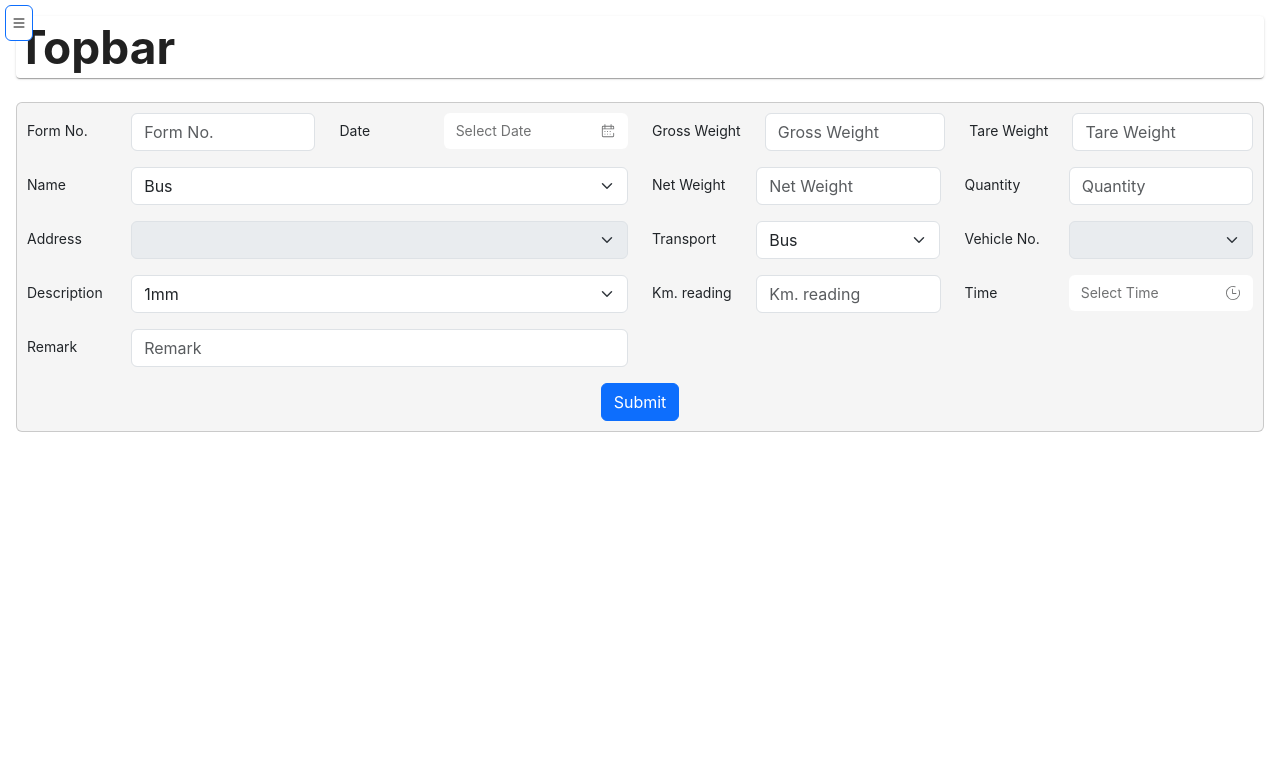
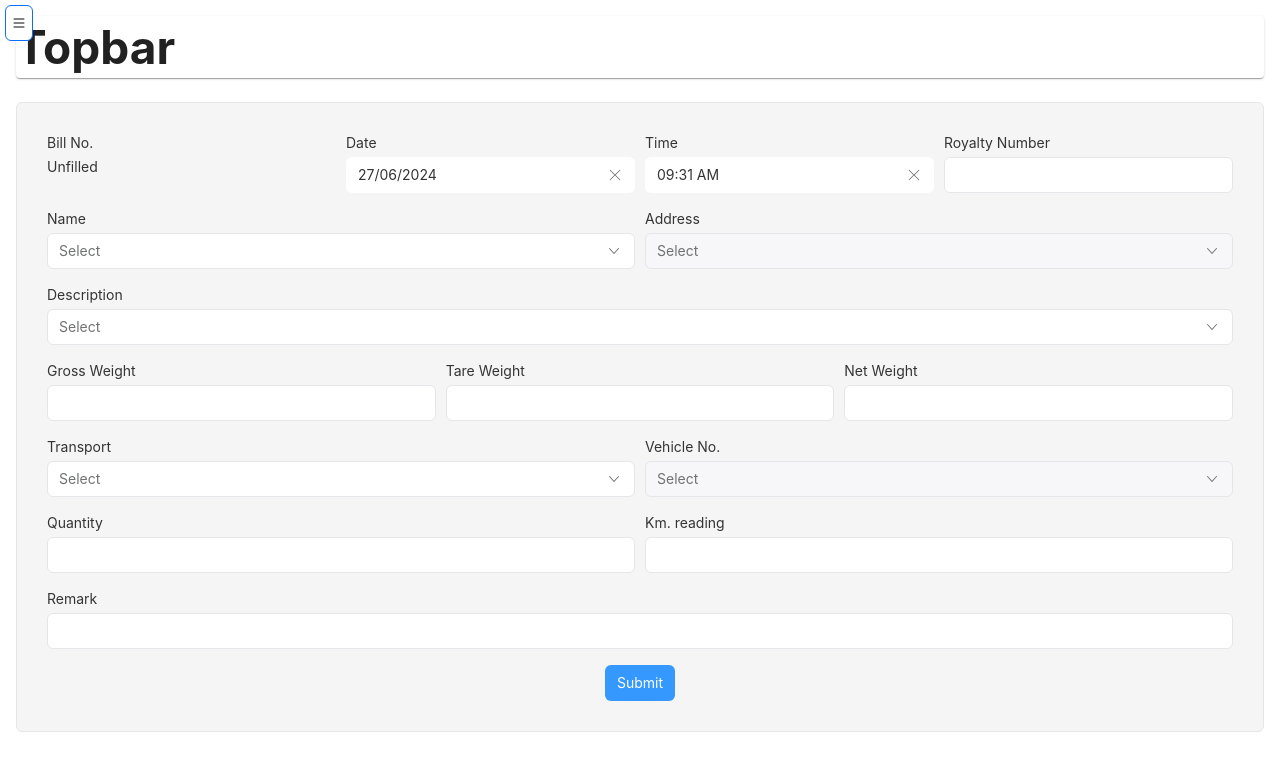
Before and after one commit to UchitChavda/Stone_App, a React (Create React App) app: page / in a window 1280 px wide. Shown: the top 770 px of the page. Built offline with nearby package versions, Linux system fonts and the light colour scheme.

Commit message:
Rsuite Changes

```diff
--- a/src/Pages/BillForm.jsx
+++ b/src/Pages/BillForm.jsx
@@ -1,24 +1,18 @@
 import React, { useState } from 'react'
-import Form from 'react-bootstrap/Form';
-import Col from 'react-bootstrap/Col';
-import Button from 'react-bootstrap/Button';
-import Card from 'react-bootstrap/Card';
-import Row from 'react-bootstrap/Row';
-import { DatePicker } from 'rsuite';
+import { Form, Row, Col, Input, SelectPicker, Button, Panel, DatePicker } from 'rsuite';
 import "rsuite/dist/rsuite.css";
-import Dropdown from 'react-bootstrap/Dropdown';
 import instance from '../middleware';
-import FormControlContext from '@mui/material/FormControl/FormControlContext';
 
 function Main() {
 
     const [formNo, setFormNo] = useState(null);
     const [date, setDate] = useState(new Date());
+    const [time, setTime] = useState(new Date());
+    const [royalty, setRoyalty] = useState(null);
     const [name, setName] = useState('');
     const [addressOptions, setAddressOptions] = useState([]);
     const [address, setAddress] = useState('');
     const [description, setDescription] = useState('');
-    const [time, setTime] = useState(new Date());
     const [grossWeight, setGrossWeight] = useState(null);
     const [tareWeight, setTareWeight] = useState(null);
     const [quantity, setQuantity] = useState(null);
@@ -48,42 +42,44 @@ function Main() {
         setTime(value);
     };
 
-    const handleNameChange = (event) => {
-        const selectedValue = event.target.value;
+    const handleNameChange = (value) => {
+        const selectedValue = value;
         setName(selectedValue);
         setAddressOptions(nameOptions[selectedValue] || []);
         setAddress('');
     };
 
-    const handleAddressChange = (event) => {
-        setAddress(event.target.value);
+    const handleAddressChange = (value) => {
+        setAddress(value);
     };
 
     const calculateNetWeight = () => {
-        if (grossWeight && tareWeight) {
-            if (grossWeight < tareWeight) {
+        const gross = parseFloat(grossWeight);
+        const tare = parseFloat(tareWeight);
+        if (!isNaN(gross) && !isNaN(tare)) {
+            if (gross < tare) {
                 return 0;
             }
-            return grossWeight - tareWeight;
+            return gross - tare;
         }
         return "";
     };
 
-    const handleTransportChange = (event) => {
-        const selectedValue = event.target.value;
+    const handleTransportChange = (value) => {
+        const selectedValue = value;
         setTransport(selectedValue);
         setVehicleOptions(transportOptions[selectedValue] || []);
         setVehicle('');
     };
 
-    const handleVehicleChange = (event) => {
-        setVehicle(event.target.value);
+    const handleVehicleChange = (value) => {
+        setVehicle(value);
     };
 
     const handleSubmit = async () => {
         try {
+            console.log(name);
             // const response = await instance.post('/NewBill', `billnumber=${formNo}&date=${date}&name=${name}&address=${address}&description=${description}&quantity=${quantity}&time=${time}&grossWeight=${grossWeight}&tareWeight=${tareWeight}&netWeight=${netWeight}&transport=${transport}&vehicleNo=${vehicleNo}&kmReading=${kmReading}&remark=${remark}`);
-            console.log('Response:');
         } catch (error) {
             console.error(error);
         }
@@ -91,222 +87,211 @@ function Main() {
 
     return (
         <div style={{ marginTop: "1.5rem" }}>
-            <Card style={{ padding: "10px", backgroundColor: 'whitesmoke' }}>
-                <Form>
-                    <Row>
-                        <Col sm="6">
-                            <Form.Group as={Row} className="mb-3" controlId="formPlaintextPassword">
-                                <Form.Label column sm="2">
-                                    Form No.
-                                </Form.Label>
-                                <Col sm="4">
-                                    <Form.Control
+            <Panel bordered style={{ padding: "10px", backgroundColor: 'whitesmoke' }}>
+                <Form fluid>
+                    <Row style={{ marginBottom: '1rem' }}>
+                        <Col sm="18" md="6">
+                            <Form.Group>
+                                <Form.ControlLabel>Bill No.</Form.ControlLabel>
+                                <Input
                                     type="number"
-                                        placeholder="Form No."
+                                    plaintext
                                     value={formNo}
                                     readOnly
                                 />
+                            </Form.Group>
                         </Col>
-                                <Form.Label column sm="2">
-                                    Date
-                                </Form.Label>
-                                <Col sm='4'>
-                                    <DatePicker oneTap appearance="subtle" placeholder="Select Date" onChange={handleDateChange} format="dd/MM/yyyy" />
+                        <Col sm="18" md="6">
+                            <Form.Group>
+                                <Form.ControlLabel>Date</Form.ControlLabel>
+                                <DatePicker
+                                    format="dd/MM/yyyy"
+                                    block
+                                    appearance='subtle'
+                                    placeholder='Select Date'
+                                    onChange={handleDateChange}
+                                    value={date}
+                                />
+                            </Form.Group>
                         </Col>
+                        <Col sm="18" md="6">
+                            <Form.Group>
+                                <Form.ControlLabel>Time</Form.ControlLabel>
+                                <DatePicker
+                                    block
+                                    format="hh:mm aa"
+                                    showMeridiem
+                                    appearance='subtle'
+                                    placeholder='Select Time'
+                                    onChange={handleTimeChange}
+                                    value={time}
+                                />
                             </Form.Group>
+                        </Col>
+                        <Col sm="18" md="6">
+                            <Form.Group>
+                            <Form.ControlLabel>Royalty Number</Form.ControlLabel>
+                                <Input
+                                    type="number"
+                                    value={royalty}
+                                    min="0"
+                                    onChange={(value) => setRoyalty(value)}
+                                />
+                            </Form.Group>
+                        </Col>
+                    </Row>
 
-                            <Form.Group as={Row} className="mb-3" controlId="formPlaintextPassword">
-                                <Form.Label column sm="2">
-                                    Name
-                                </Form.Label>
-                                <Col sm="10">
-                                    <Form.Select
-                                        aria-label="Name select"
+                    <Row style={{ marginBottom: '1rem' }}>
+                        <Col sm="36" md="12">
+                            <Form.Group>
+                                <Form.ControlLabel>Name</Form.ControlLabel>
+                                <SelectPicker
+                                    data={Object.keys(nameOptions).map(name => ({ label: name, value: name }))}
                                     value={name}
                                     onChange={handleNameChange}
-                                    >
-                                        {Object.keys(nameOptions).map((name) => (
-                                            <option key={name} value={name}>
-                                                {name}
-                                            </option>
-                                        ))}
-                                    </Form.Select>
+                                    block
+                                />
+                            </Form.Group>
                         </Col>
-                            </Form.Group>
-
-                            <Form.Group as={Row} className="mb-3" controlId="formPlaintextPassword">
-                                <Form.Label column sm="2">
-                                    Address
-                                </Form.Label>
-                                <Col sm="10">
-                                    <Form.Select
-                                        aria-label="Address select"
+                        <Col sm="36" md="12">
+                            <Form.Group>
+                                <Form.ControlLabel>Address</Form.ControlLabel>
+                                <SelectPicker
+                                    data={addressOptions.map(address => ({ label: address, value: address }))}
                                     value={address}
                                     onChange={handleAddressChange}
                                     disabled={!addressOptions.length}
-                                    >
-                                        {addressOptions.map((address) => (
-                                            <option key={address} value={address}>
-                                                {address}
-                                            </option>
-                                        ))}
-                                    </Form.Select>
+                                    block
+                                />
+                            </Form.Group>
                         </Col>
+                    </Row>
+
+                    <Row style={{ marginBottom: '1rem' }}>
+                        <Col sm="36" md="24">
+                            <Form.Group>
+                                <Form.ControlLabel>Description</Form.ControlLabel>
+                                <SelectPicker
+                                    data={[
+                                        { label: "1mm", value: "1mm" },
+                                        { label: "2mm", value: "2mm" },
+                                        { label: "3mm", value: "3mm" }
+                                    ]}
+                                    value={description}
+                                    onChange={(value) => setDescription(value)}
+                                    block
+                                />
                             </Form.Group>
+                        </Col>
+                    </Row>
 
-                            <Form.Group as={Row} className="mb-3" controlId="formPlaintextPassword">
-                                <Form.Label column sm="2">
-                                    Description
-                                </Form.Label>
-                                <Col sm="10">
-                                    <Form.Select
-                                        aria-label="Thickness select"
-                                        value={description}
-                                        onChange={(e) => setDescription(e.target.value)}
-                                    >
-                                        <option value="1mm">1mm</option>
-                                        <option value="2mm">2mm</option>
-                                        <option value="3mm">3mm</option>
-                                    </Form.Select>
-                                </Col>
-                            </Form.Group>
-
-                            <Form.Group as={Row} className="mb-3" controlId="formPlaintextPassword">
-                                <Form.Label column sm="2">
-                                    Remark
-                                </Form.Label>
-                                <Col sm="10">
-                                    <Form.Control
-                                        type="text"
-                                        placeholder="Remark"
-                                        value={remark}
-                                        onChange={(e) => setRemark(e.target.value)}
-                                    />
-                                </Col>
-                            </Form.Group>
-
-                        </Col>
-                        <Col sm="6">
-                            <Form.Group as={Row} className="mb-3" controlId="formPlaintextPassword">
-                                <Form.Label column sm='auto' >
-                                    Gross Weight
-                                </Form.Label>
-                                <Col>
-                                    <Form.Control
+                    <Row style={{ marginBottom: '1rem' }}>
+                        <Col sm="24" md="8">
+                            <Form.Group>
+                                <Form.ControlLabel>Gross Weight</Form.ControlLabel>
+                                <Input
                                     type="number"
-                                        placeholder="Gross Weight"
                                     value={grossWeight}
                                     min="0"
-                                        onChange={(e) => setGrossWeight(e.target.value)}
+                                    onChange={(value) => setGrossWeight(value)}
                                 />
+                            </Form.Group>
                         </Col>
-                                <Form.Label column sm='auto' >
-                                    Tare Weight
-                                </Form.Label>
-                                <Col >
-                                    <Form.Control
+                        <Col sm="24" md="8">
+                            <Form.Group>
+                                <Form.ControlLabel>Tare Weight</Form.ControlLabel>
+                                <Input
                                     type="number"
-                                        placeholder="Tare Weight"
                                     value={tareWeight}
                                     min="0"
-                                        onChange={(e) => setTareWeight(e.target.value)}
+                                    onChange={(value) => setTareWeight(value)}
                                 />
+                            </Form.Group>
                         </Col>
-                            </Form.Group>
-
-                            <Form.Group as={Row} className="mb-3" controlId="formPlaintextPassword">
-                                <Form.Label column sm='2' >
-                                    Net Weight
-                                </Form.Label>
-                                <Col >
-                                    <Form.Control
+                        <Col sm="24" md="8">
+                            <Form.Group>
+                                <Form.ControlLabel>Net Weight</Form.ControlLabel>
+                                <Input
                                     type="number"
-                                        placeholder="Net Weight"
                                     value={calculateNetWeight()}
                                     min="0"
                                     readOnly
                                 />
+                            </Form.Group>
                         </Col>
-                                <Form.Label column sm='2'>
-                                    Quantity
-                                </Form.Label>
-                                <Col >
-                                    <Form.Control
-                                        type="number"
-                                        placeholder="Quantity"
-                                        value={quantity}
-                                        min="0"
-                                        onChange={(e) => setQuantity(e.target.value)}
-                                    />
-                                </Col>
-                            </Form.Group>
+                    </Row>
 
-                            <Form.Group as={Row} className="mb-3" controlId="formPlaintextPassword">
-                                <Form.Label column sm="2">
-                                    Transport
-                                </Form.Label>
-                                <Col sm="4">
-                                    <Form.Select
-                                        aria-label="Transport select"
+                    <Row style={{ marginBottom: '1rem' }}>
+                        <Col sm="36" md="12">
+                            <Form.Group>
+                                <Form.ControlLabel>Transport</Form.ControlLabel>
+                                <SelectPicker
+                                    data={Object.keys(transportOptions).map(transport => ({ label: transport, value: transport }))}
                                     value={transport}
                                     onChange={handleTransportChange}
-                                    >
-                                        {Object.keys(transportOptions).map((transport) => (
-                                            <option key={transport} value={transport}>
-                                                {transport}
-                                            </option>
-                                        ))}
-                                    </Form.Select>
+                                    block
+                                />
+                            </Form.Group>
                         </Col>
-                                <Form.Label column sm="2">
-                                    Vehicle No.
-                                </Form.Label>
-                                <Col sm="4">
-                                    <Form.Select
-                                        aria-label="Vehicle select"
+                        <Col sm="36" md="12">
+                            <Form.Group>
+                                <Form.ControlLabel>Vehicle No.</Form.ControlLabel>
+                                <SelectPicker
+                                    data={vehicleOptions.map(vehicle => ({ label: vehicle, value: vehicle }))}
                                     value={vehicle}
                                     onChange={handleVehicleChange}
                                     disabled={!vehicleOptions.length}
-                                    >
-                                        {vehicleOptions.map((vehicle) => (
-                                            <option key={vehicle} value={vehicle}>
-                                                {vehicle}
-                                            </option>
-                                        ))}
-                                    </Form.Select>
+                                    block
+                                />
+                            </Form.Group>
                         </Col>
+                    </Row>
+
+                    <Row style={{ marginBottom: '1rem' }}>
+                        <Col sm="36" md="12">
+                            <Form.Group>
+                                <Form.ControlLabel>Quantity</Form.ControlLabel>
+                                <Input
+                                    type="number"
+                                    value={quantity}
+                                    min="0"
+                                    onChange={(value) => setQuantity(value)}
+                                />
                             </Form.Group>
-
-                            <Form.Group as={Row} className="mb-3" controlId="formPlaintextPassword">
-                                <Form.Label column sm="2">
-                                    Km. reading
-                                </Form.Label>
-                                <Col >
-                                    <Form.Control
+                        </Col>
+                        <Col sm="36" md="12">
+                            <Form.Group>
+                                <Form.ControlLabel>Km. reading</Form.ControlLabel>
+                                <Input
                                     type="number"
-                                        placeholder="Km. reading"
                                     value={kmReading}
                                     min="0"
-                                        onChange={(e) => setKmReading(e.target.value)}
+                                    onChange={(value) => setKmReading(value)}
                                 />
-                                </Col>
-                                <Form.Label column sm="2">
-                                    Time
-                                </Form.Label>
-                                <Col s>
-                                    <DatePicker appearance="subtle" showMeridiem placeholder="Select Time" onChange={handleTimeChange} format="hh:mm aa" />
-                                </Col>
                             </Form.Group>
-
                         </Col>
                     </Row>
-                    <center>
-                        <Button variant="primary" onClick={handleSubmit}>Submit</Button>
-                    </center>
+
+                    <Row style={{ marginBottom: '1rem' }}>
+                        <Col sm="24">
+                            <Form.Group>
+                                <Form.ControlLabel>Remark</Form.ControlLabel>
+                                <Input
+                                    type="text"
+                                    value={remark}
+                                    onChange={(value) => setRemark(value)}
+                                />
+                            </Form.Group>
+                        </Col>
+                    </Row>
+
+                    <div style={{ textAlign: 'center' }}>
+                        <Button appearance="primary" onClick={handleSubmit}>Submit</Button>
+                    </div>
                 </Form>
-            </Card >
-        </div >
-    )
+            </Panel>
+        </div>
+    );
 }
 
 export default Main
```
Lines whose indentation alone changed are shown as unchanged.
